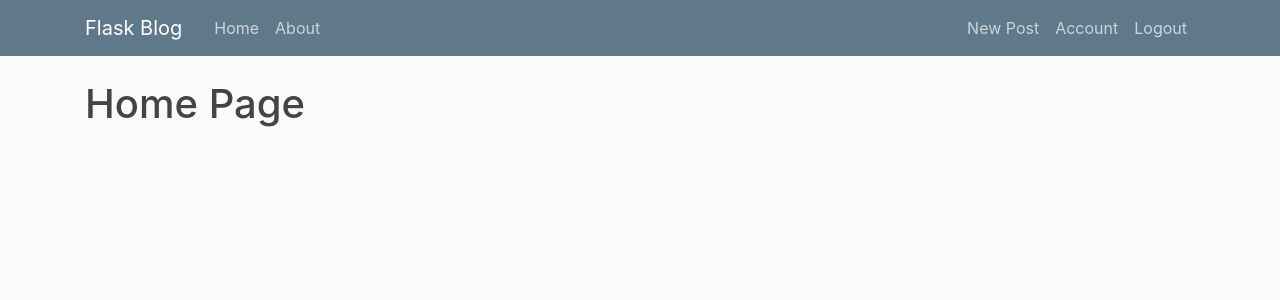
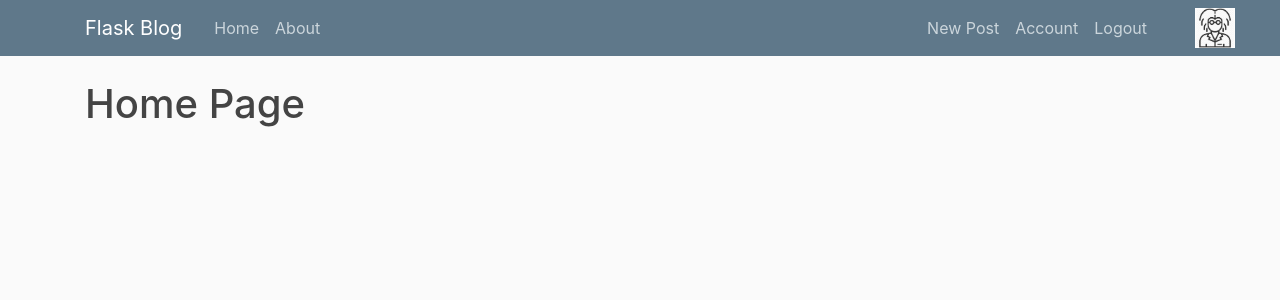
Before and after one commit to natewhit44/website, a Flask app: page / in a window 1280 px wide. Shown: the top 300 px of the page. Run offline with Flask 2, Linux system fonts and the light colour scheme; the visitor is signed in with stand-in values (Sample User, id 1); data comes from the database, SQL or seed files in the repository; data that the repository does not hold is empty; some libraries are stand-ins or nearby versions.

Commit message:
basic implementation of clickable nav logo for current user

```diff
--- a/server/static/main.css
+++ b/server/static/main.css
@@ -78,3 +78,9 @@ a.article-title:hover {
 .account-heading {
   font-size: 2.5rem;
 }
+
+.test-class {
+    height: 40px;
+    position: relative;
+    left: 40px;
+}
--- a/server/templates/layout.html
+++ b/server/templates/layout.html
@@ -38,6 +38,7 @@
                 <a class="nav-item nav-link" href="{{ url_for('posts.new_post') }}">New Post</a>
                 <a class="nav-item nav-link" href="{{ url_for('users.account') }}">Account</a>
                 <a class="nav-item nav-link" href="{{ url_for('users.logout') }}">Logout</a>
+                <a href="{{  url_for('users.account') }}"><img class="test-class" src="{{ url_for('static', filename='profile_pics/' + current_user.image_file) }}"></a>
               {% else %}
                 <a class="nav-item nav-link" href="{{ url_for('users.login') }}">Login</a>
                 <a class="nav-item nav-link" href="{{ url_for('users.register') }}">Register</a>
```
